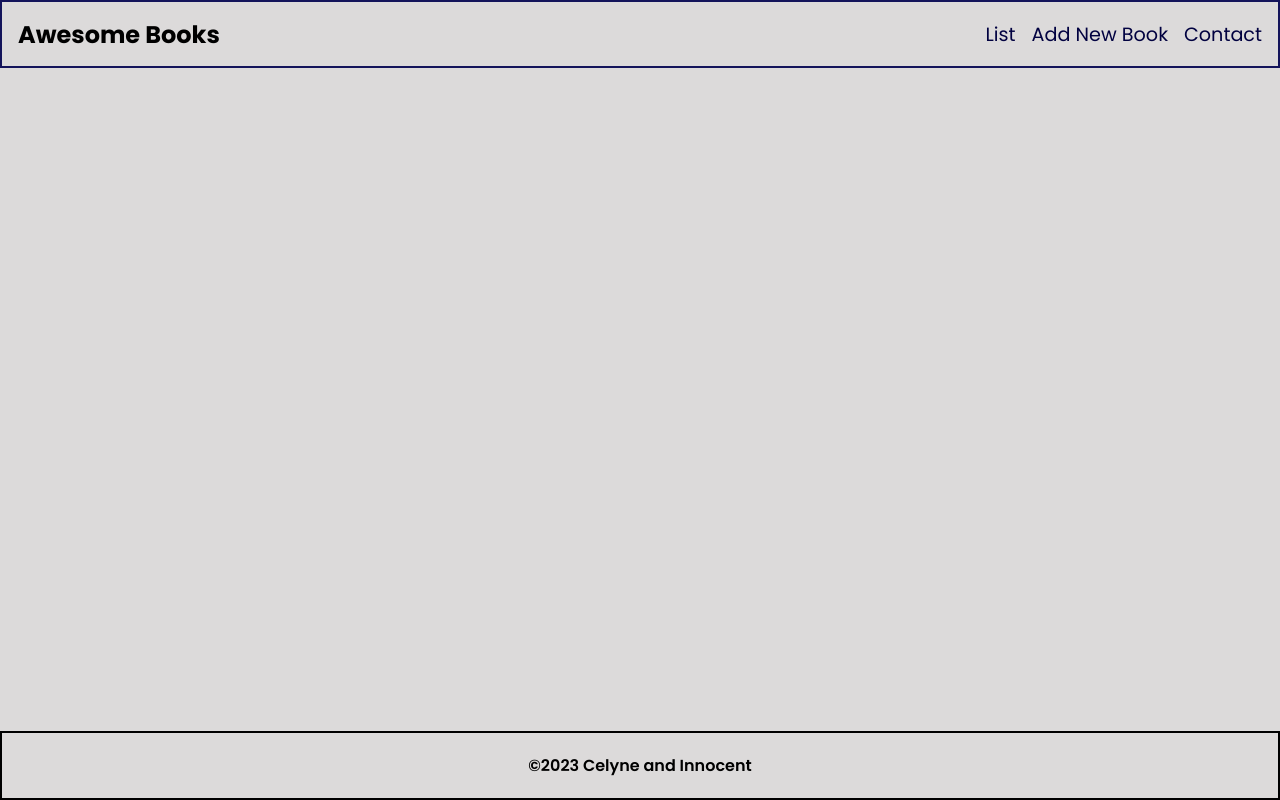
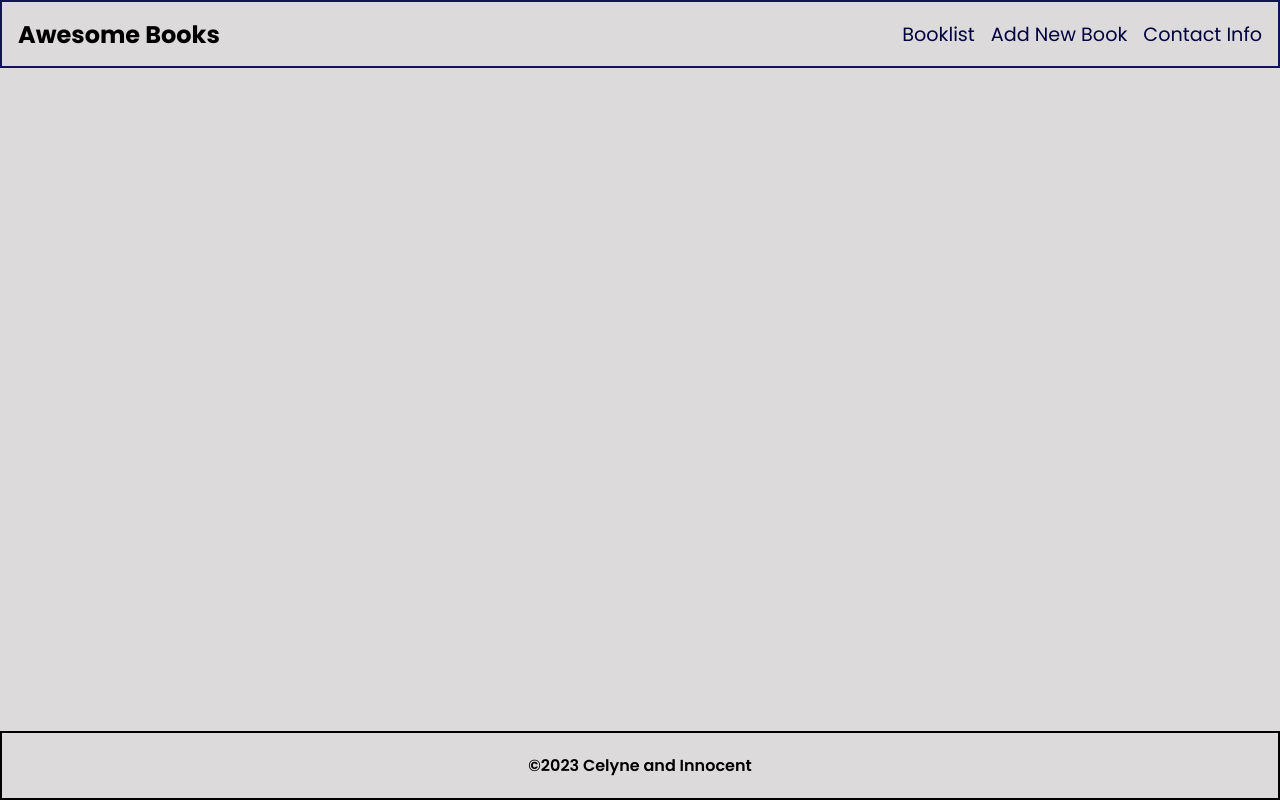
Before and after one commit to Innocent259/Awesome_books, a website: page index.html in a window 1280 px wide. Drawn offline with Linux system fonts and the light colour scheme.

Commit message:
Use correct link text

```diff
--- a/index.html
+++ b/index.html
@@ -15,9 +15,9 @@
       <nav class="navbar">
       <h1 class="nav-title">Awesome Books</h1>
       <ul class="nav-list">
-        <li id="list-link"><a href="#" class="list">List</a></li>
+        <li id="list-link"><a href="#" class="list">Booklist</a></li>
         <li id="add-link"><a href="#" class="list">Add New Book</a></li>
-        <li id="contact-link"><a href="#" class="list">Contact</a></li>
+        <li id="contact-link"><a href="#" class="list">Contact Info</a></li>
       </ul>
     </nav>
     </header>
```
